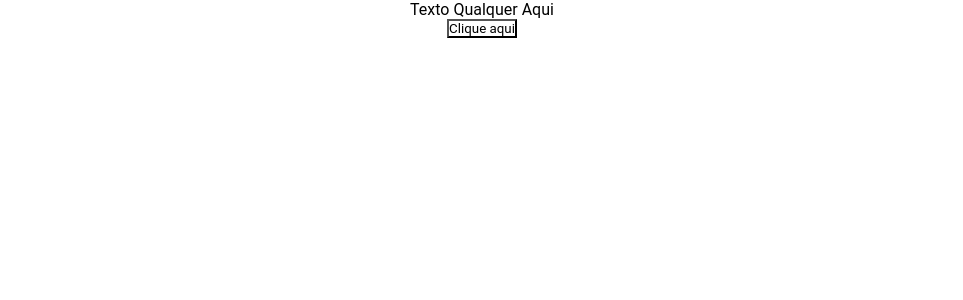
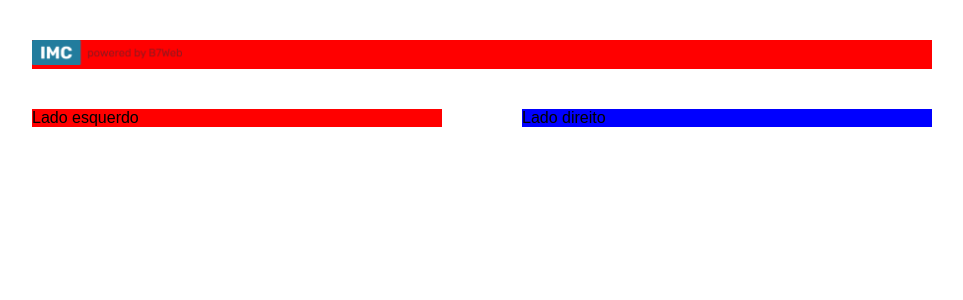
Before and after one commit to jsamuel15/sggs, a React (Create React App) app: page / in a window 1280 px wide. Shown: the top 300 px of the page, without its empty margins (158-1121 px from the left). Built offline with nearby package versions, Linux system fonts and the light colour scheme.

Commit message:
fix(refactor): subindo codigo aula 2 modulo 4

```diff
--- /dev/null
+++ b/src/Study/assets/index.ts
@@ -0,0 +1,4 @@
+export { default as down } from './images/down.png';
+export { default as leftarrow } from './images/leftarrow.png';
+export { default as powered } from './images/powered.png';
+export { default as up } from './images/up.png';
--- a/src/Study/pages/Home/HomePage.tsx
+++ b/src/Study/pages/Home/HomePage.tsx
@@ -4,9 +4,18 @@ import React from 'react';
 
 // JS
 import {
+    ContainerMain,
+    Header,
+    Box,
+    Img,
     Container,
-    Button,
+    LeftSide,
+    RigthSide,
+    // Button,
 } from './homeStyles';
+import {
+    powered,
+} from '../../assets/index';
 
 // components
 // import HeaderComponent from '../../components/Header/HeaderComponent';
@@ -15,10 +24,17 @@ import {
 // import PessoaComponents from '../../components/Pessoa/PessoaComponents';
 
 const HomePage: React.FC = () => (
-    <Container>
-        Texto Qualquer Aqui
-        <Button>Clique aqui</Button>
-    </Container>
+    <ContainerMain>
+        <Header>
+            <Box>
+                <Img src={powered} />
+            </Box>
+        </Header>
+        <Container>
+            <LeftSide>Lado esquerdo</LeftSide>
+            <RigthSide>Lado direito</RigthSide>
+        </Container>
+    </ContainerMain>
 );
 
 export default HomePage;
--- a/src/Study/pages/Home/homeStyles.ts
+++ b/src/Study/pages/Home/homeStyles.ts
@@ -5,18 +5,43 @@ import styled from 'styled-components';
 import colors from '../../styles/colors';
 
 // styles
-export const Container = styled.div`
-    background-color: ${colors.basic.white};
-    width: 100vw;
-    height: 100vh;
-    display: flex;
-    flex: 1;
-    flex-direction: column;
-    overflow-x: auto;
-    align-items: center;
+export const ContainerMain = styled.div`
+    font-family: Arial, Helvetica, sans-serif;
 `;
 
-export const Button = styled.button`
+export const Header = styled.header`
     background-color: ${colors.basic.white};
-    color: ${colors.basic.black};
 `;
+
+export const Img = styled.img`
+    width: 150px;
+`;
+
+export const Box = styled.div`
+    background-color: ${colors.basic.red};
+    max-width: 900px;
+    margin: 40px auto;
+`;
+
+export const Container = styled.div`
+    display: flex;
+    max-width: 900px;
+    margin: auto;
+`;
+
+export const LeftSide = styled.div`
+    background-color: ${colors.basic.red};
+    margin-right: 40px;
+    flex: 1;
+`;
+
+export const RigthSide = styled.div`
+    background-color: ${colors.basic.blue};
+    margin-left: 40px;
+    flex: 1;
+`;
+
+// export const Button = styled.button`
+//     background-color: ${colors.basic.white};
+//     color: ${colors.basic.black};
+// `;
```
